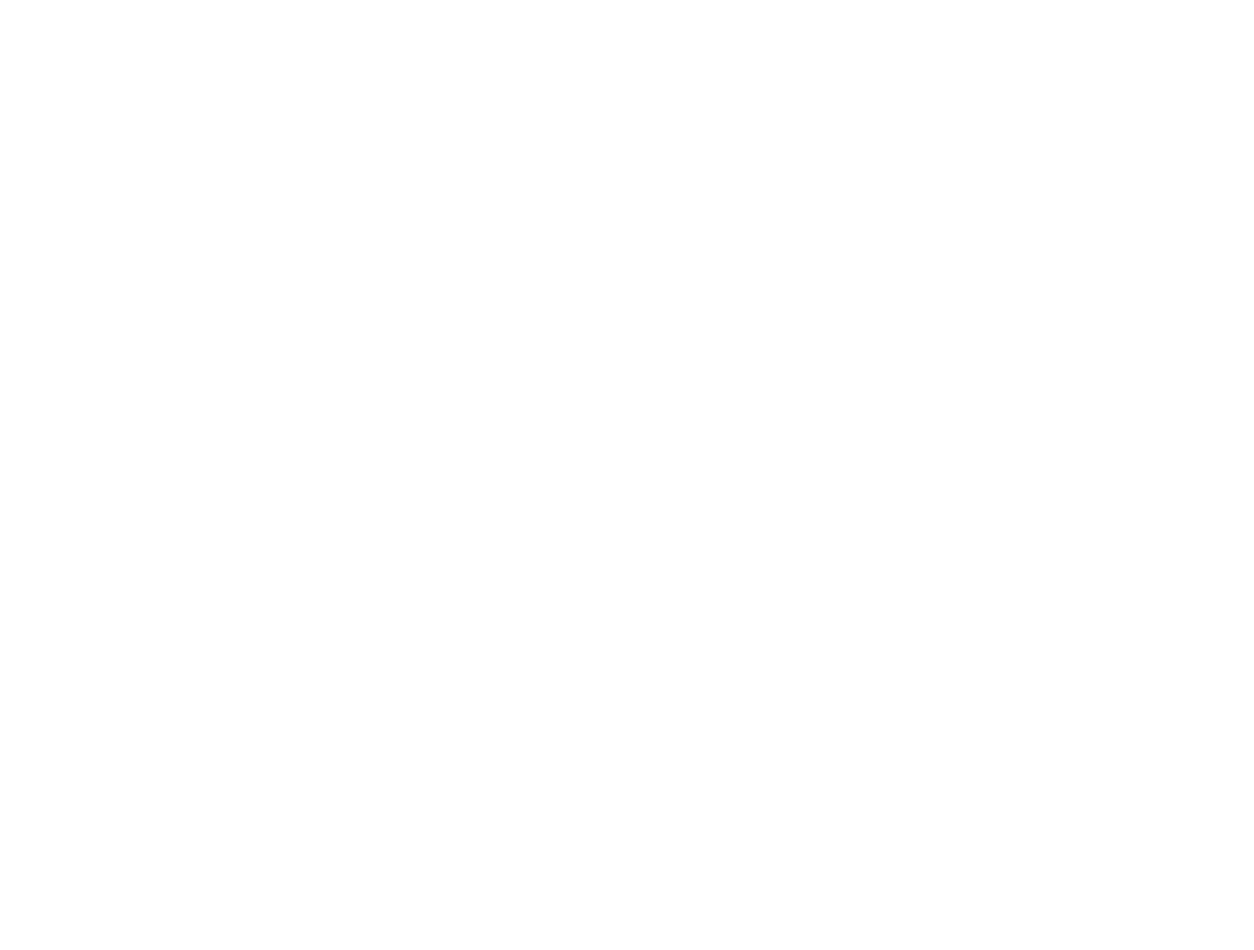
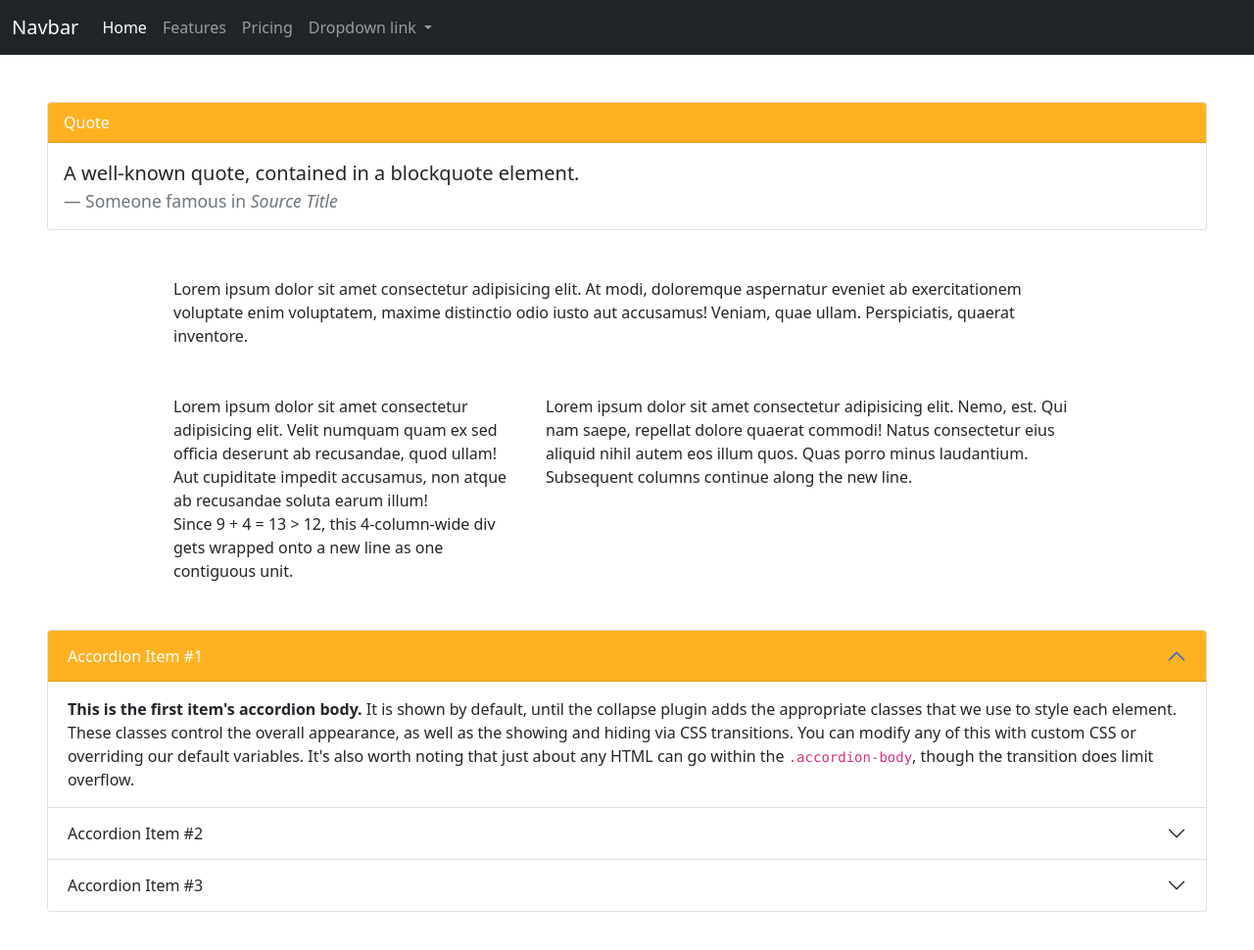
Before and after one commit to KaMoore3/m14-hw14-moore-kristin, a plain HTML site: page index.html in a window 1280 px wide. Shown: the whole page at 98% size. Before the commit the page ends 800 px from the top, so only its background shows below. Drawn offline with nearby package versions, Linux system fonts and the light colour scheme.

Commit message:
nav and additional elements

```diff
--- a/index.html
+++ b/index.html
@@ -5,10 +5,98 @@
   <meta http-equiv="X-UA-Compatible" content="IE=edge">
   <meta name="viewport" content="width=device-width, initial-scale=1.0">
   <link href="https://cdn.jsdelivr.net/npm/bootstrap@5.1.3/dist/css/bootstrap.min.css" rel="stylesheet" integrity="sha384-1BmE4kWBq78iYhFldvKuhfTAU6auU8tT94WrHftjDbrCEXSU1oBoqyl2QvZ6jIW3" crossorigin="anonymous">
+  <link rel="stylesheet" href="style.css">
   <title>Document</title>
 </head>
 <body>
-  <!-- your code here -->
+
+  <nav class="navbar navbar-expand-lg navbar-dark bg-dark">
+    <div class="container-fluid">
+      <a class="navbar-brand" href="#">Navbar</a>
+      <button class="navbar-toggler" type="button" data-bs-toggle="collapse" data-bs-target="#navbarNavDropdown" aria-controls="navbarNavDropdown" aria-expanded="false" aria-label="Toggle navigation">
+        <span class="navbar-toggler-icon"></span>
+      </button>
+      <div class="collapse navbar-collapse" id="navbarNavDropdown">
+        <ul class="navbar-nav">
+          <li class="nav-item">
+            <a class="nav-link active" aria-current="page" href="#">Home</a>
+          </li>
+          <li class="nav-item">
+            <a class="nav-link" href="#">Features</a>
+          </li>
+          <li class="nav-item">
+            <a class="nav-link" href="#">Pricing</a>
+          </li>
+          <li class="nav-item dropdown">
+            <a class="nav-link dropdown-toggle" href="#" id="navbarDropdownMenuLink" role="button" data-bs-toggle="dropdown" aria-expanded="false">
+              Dropdown link
+            </a>
+            <ul class="dropdown-menu" aria-labelledby="navbarDropdownMenuLink">
+              <li><a class="dropdown-item" href="#">Action</a></li>
+              <li><a class="dropdown-item" href="#">Another action</a></li>
+              <li><a class="dropdown-item" href="#">Something else here</a></li>
+            </ul>
+          </li>
+        </ul>
+      </div>
+    </div>
+  </nav>
+  <div class="card m-5">
+    <div class="card-header">
+      Quote
+    </div>
+    <div class="card-body">
+      <blockquote class="blockquote mb-0">
+        <p>A well-known quote, contained in a blockquote element.</p>
+        <footer class="blockquote-footer">Someone famous in <cite title="Source Title">Source Title</cite></footer>
+      </blockquote>
+    </div>
+  </div>
+  <div class="container">
+    <div class="row justify-content-center">
+      <div class="col-10 pb-5">Lorem ipsum dolor sit amet consectetur adipisicing elit. At modi, doloremque aspernatur eveniet ab exercitationem voluptate enim voluptatem, maxime distinctio odio iusto aut accusamus! Veniam, quae ullam. Perspiciatis, quaerat inventore.</div>
+      <div class="col-4">Lorem ipsum dolor sit amet consectetur adipisicing elit. Velit numquam quam ex sed officia deserunt ab recusandae, quod ullam! Aut cupiditate impedit accusamus, non atque ab recusandae soluta earum illum!<br>Since 9 + 4 = 13 &gt; 12, this 4-column-wide div gets wrapped onto a new line as one contiguous unit.</div>
+      <div class="col-6">Lorem ipsum dolor sit amet consectetur adipisicing elit. Nemo, est. Qui nam saepe, repellat dolore quaerat commodi! Natus consectetur eius aliquid nihil autem eos illum quos. Quas porro minus laudantium.<br>Subsequent columns continue along the new line.</div>
+    </div>
+  </div>
+  <div class="accordion m-5" id="accordionExample">
+    <div class="accordion-item">
+      <h2 class="accordion-header " id="headingOne">
+        <button class="accordion-button" type="button" data-bs-toggle="collapse" data-bs-target="#collapseOne" aria-expanded="true" aria-controls="collapseOne">
+          Accordion Item #1
+        </button>
+      </h2>
+      <div id="collapseOne" class="accordion-collapse collapse show" aria-labelledby="headingOne" data-bs-parent="#accordionExample">
+        <div class="accordion-body">
+          <strong>This is the first item's accordion body.</strong> It is shown by default, until the collapse plugin adds the appropriate classes that we use to style each element. These classes control the overall appearance, as well as the showing and hiding via CSS transitions. You can modify any of this with custom CSS or overriding our default variables. It's also worth noting that just about any HTML can go within the <code>.accordion-body</code>, though the transition does limit overflow.
+        </div>
+      </div>
+    </div>
+    <div class="accordion-item">
+      <h2 class="accordion-header" id="headingTwo">
+        <button class="accordion-button  collapsed" type="button" data-bs-toggle="collapse" data-bs-target="#collapseTwo" aria-expanded="false" aria-controls="collapseTwo">
+          Accordion Item #2
+        </button>
+      </h2>
+      <div id="collapseTwo" class="accordion-collapse collapse" aria-labelledby="headingTwo" data-bs-parent="#accordionExample">
+        <div class="accordion-body">
+          <strong>This is the second item's accordion body.</strong> It is hidden by default, until the collapse plugin adds the appropriate classes that we use to style each element. These classes control the overall appearance, as well as the showing and hiding via CSS transitions. You can modify any of this with custom CSS or overriding our default variables. It's also worth noting that just about any HTML can go within the <code>.accordion-body</code>, though the transition does limit overflow.
+        </div>
+      </div>
+    </div>
+    <div class="accordion-item">
+      <h2 class="accordion-header" id="headingThree">
+        <button class="accordion-button collapsed" type="button" data-bs-toggle="collapse" data-bs-target="#collapseThree" aria-expanded="false" aria-controls="collapseThree">
+          Accordion Item #3
+        </button>
+      </h2>
+      <div id="collapseThree" class="accordion-collapse collapse" aria-labelledby="headingThree" data-bs-parent="#accordionExample">
+        <div class="accordion-body">
+          <strong>This is the third item's accordion body.</strong> It is hidden by default, until the collapse plugin adds the appropriate classes that we use to style each element. These classes control the overall appearance, as well as the showing and hiding via CSS transitions. You can modify any of this with custom CSS or overriding our default variables. It's also worth noting that just about any HTML can go within the <code>.accordion-body</code>, though the transition does limit overflow.
+        </div>
+      </div>
+    </div>
+  </div>
   <script src="https://cdn.jsdelivr.net/npm/bootstrap@5.1.3/dist/js/bootstrap.bundle.min.js" integrity="sha384-ka7Sk0Gln4gmtz2MlQnikT1wXgYsOg+OMhuP+IlRH9sENBO0LRn5q+8nbTov4+1p" crossorigin="anonymous"></script>
 </body>
 </html>
--- /dev/null
+++ b/style.css
@@ -0,0 +1,4 @@
+.accordion-button:not(.collapsed), .card-header {
+    color: white;
+    background-color: rgba(255, 166, 0, 0.87);
+}
```
Also changed, not shown: 1 other file.
